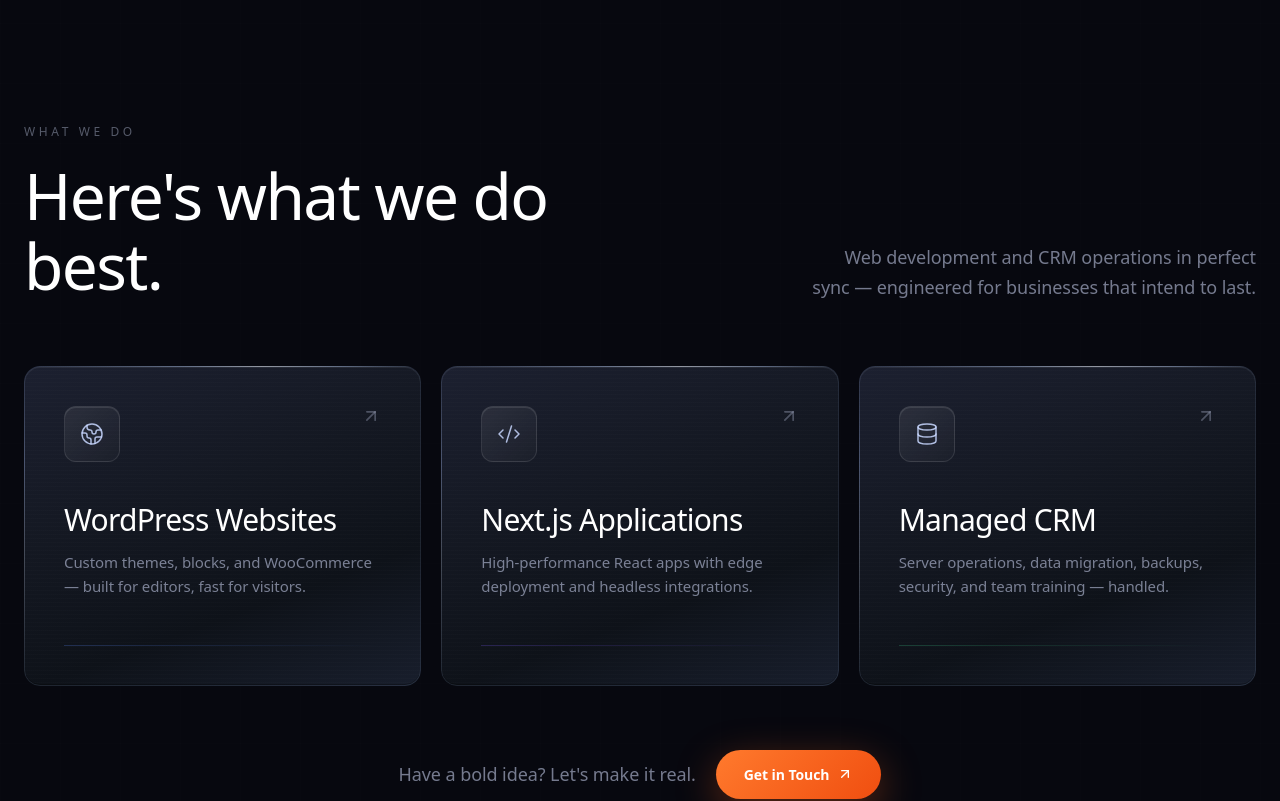
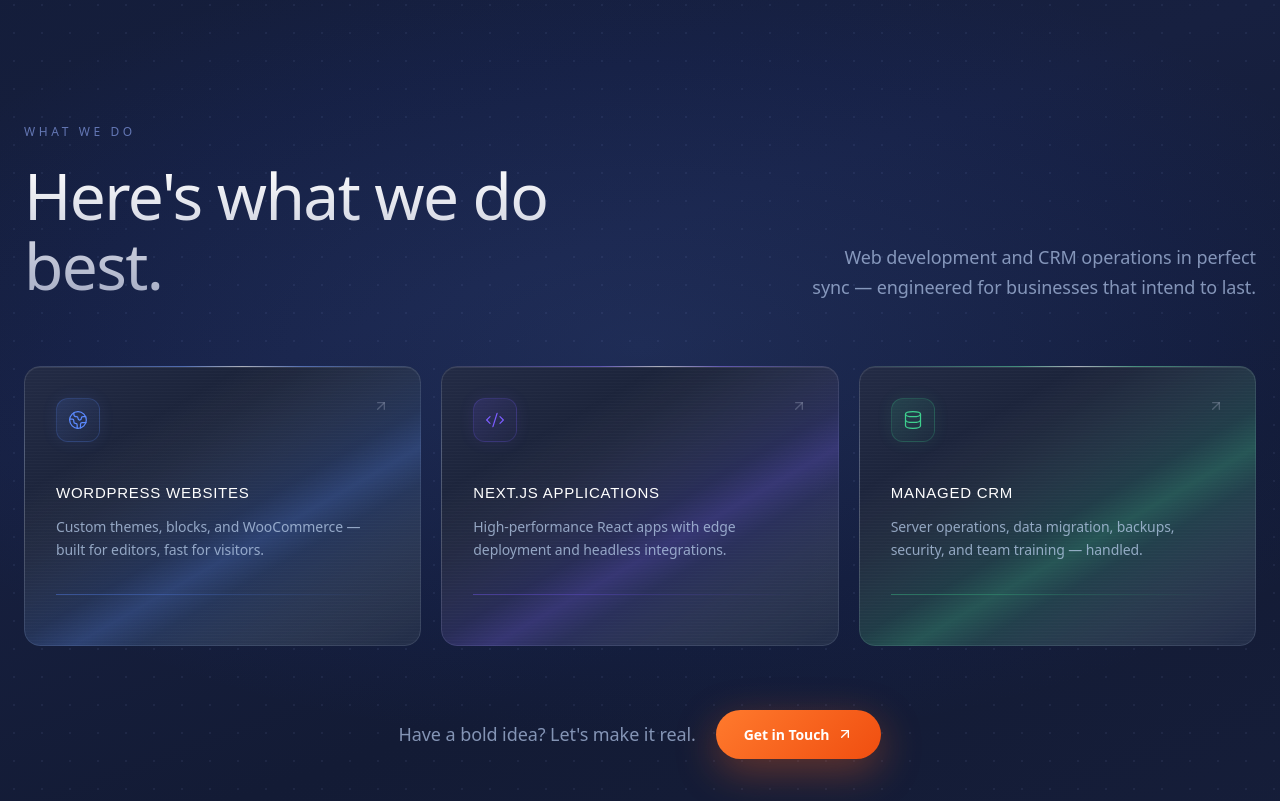
Before and after one commit to ibizadan/telproweb, a Next.js app: page / in a window 1280 px wide. Shown: the part 1960-2761 px from the top of the page. Built offline with nearby package versions, Linux system fonts and the light colour scheme; a web font is replaced by a local one.

Commit message:
Add files via upload

```diff
--- a/components/WhatWeDo.tsx
+++ b/components/WhatWeDo.tsx
@@ -1,5 +1,6 @@
 'use client';
 import { motion } from 'framer-motion';
+import { useEffect, useRef } from 'react';
 import { Globe2, Code2, Database, ArrowUpRight } from 'lucide-react';
 
 const items = [
@@ -7,29 +8,85 @@ const items = [
     icon: Globe2,
     title: 'WordPress Websites',
     desc: 'Custom themes, blocks, and WooCommerce — built for editors, fast for visitors.',
-    accent: 'rgba(91,138,255,0.6)',
+    accent: '#5b8aff',
   },
   {
     icon: Code2,
     title: 'Next.js Applications',
     desc: 'High-performance React apps with edge deployment and headless integrations.',
-    accent: 'rgba(123,92,255,0.6)',
+    accent: '#7b5cff',
   },
   {
     icon: Database,
     title: 'Managed CRM',
     desc: 'Server operations, data migration, backups, security, and team training — handled.',
-    accent: 'rgba(62,207,142,0.6)',
+    accent: '#3ecf8e',
   },
 ];
 
+/** Identical scrolling light beam used in About cards */
+function CardCanvas({ color }: { color: string }) {
+  const ref = useRef<HTMLCanvasElement>(null);
+  useEffect(() => {
+    const canvas = ref.current;
+    if (!canvas) return;
+    const ctx = canvas.getContext('2d');
+    if (!ctx) return;
+    let W = 0, H = 0, x = -200, raf = 0;
+    const resize = () => {
+      W = canvas.offsetWidth; H = canvas.offsetHeight;
+      canvas.width = W; canvas.height = H;
+    };
+    resize();
+    window.addEventListener('resize', resize);
+    const draw = () => {
+      ctx.clearRect(0, 0, W, H);
+      const grad = ctx.createLinearGradient(x - 80, 0, x + 80, H);
+      grad.addColorStop(0, 'rgba(255,255,255,0)');
+      grad.addColorStop(0.4, `${color}22`);
+      grad.addColorStop(0.5, `${color}44`);
+      grad.addColorStop(0.6, `${color}22`);
+      grad.addColorStop(1, 'rgba(255,255,255,0)');
+      ctx.fillStyle = grad;
+      ctx.fillRect(0, 0, W, H);
+      x += 1.2;
+      if (x > W + 200) x = -200;
+      raf = requestAnimationFrame(draw);
+    };
+    raf = requestAnimationFrame(draw);
+    return () => { cancelAnimationFrame(raf); window.removeEventListener('resize', resize); };
+  }, [color]);
+  return (
+    <canvas
+      ref={ref}
+      className="absolute inset-0 w-full h-full pointer-events-none"
+      style={{ zIndex: 1 }}
+    />
+  );
+}
+
 export default function WhatWeDo() {
   return (
-    <section className="relative py-32 md:py-40" style={{ background: '#07080f' }}>
-      {/* Subtle background grid */}
-      <div className="absolute inset-0 bg-grid opacity-20" />
+    <section
+      id="services"
+      className="relative py-32 md:py-40 overflow-hidden"
+      style={{
+        background: 'linear-gradient(160deg, #141d3a 0%, #172040 35%, #131b35 65%, #161e3a 100%)',
+      }}
+    >
+      {/* Warm ambient radial — lifts the overall brightness */}
+      <div className="absolute inset-0 pointer-events-none" style={{
+        background: 'radial-gradient(ellipse 90% 60% at 50% 40%, rgba(91,138,255,0.13) 0%, rgba(35,75,210,0.06) 50%, transparent 70%)',
+      }} />
+      {/* Subtle dot-grid texture */}
+      <div className="absolute inset-0 pointer-events-none" style={{
+        backgroundImage: 'radial-gradient(rgba(160,185,255,0.07) 1px, transparent 1px)',
+        backgroundSize: '28px 28px',
+      }} />
 
       <div className="relative max-w-7xl mx-auto px-6">
+
+        {/* Header */}
         <motion.div
           initial={{ opacity: 0, y: 30 }}
           whileInView={{ opacity: 1, y: 0 }}
@@ -39,20 +96,26 @@ export default function WhatWeDo() {
         >
           <div>
             <p className="text-[12px] uppercase tracking-[0.3em] font-medium mb-5"
-              style={{ color: 'rgba(164,171,196,0.5)' }}>What We Do</p>
-            <h2 className="font-medium leading-[1.1] tracking-[-0.025em] text-white"
-              style={{ fontSize: 'clamp(36px,5vw,64px)' }}>
+              style={{ color: 'rgba(150,175,255,0.6)' }}>What We Do</p>
+            <h2 className="font-medium leading-[1.1] tracking-[-0.025em]"
+              style={{
+                fontSize: 'clamp(36px,5vw,64px)',
+                background: 'linear-gradient(180deg,#ffffff 0%,#a4abc4 100%)',
+                WebkitBackgroundClip: 'text',
+                WebkitTextFillColor: 'transparent',
+                backgroundClip: 'text',
+              }}>
               Here&apos;s what we do best.
             </h2>
           </div>
           <p className="text-lg leading-relaxed md:text-right md:max-w-md md:ml-auto"
-            style={{ color: 'rgba(164,171,196,0.7)' }}>
+            style={{ color: 'rgba(180,200,235,0.7)' }}>
             Web development and CRM operations in perfect sync — engineered for businesses that intend to last.
           </p>
         </motion.div>
 
-        {/* 3-column cards on lg, stacked on mobile */}
-        <div className="grid md:grid-cols-3 gap-5">
+        {/* Cards — identical design to About cards */}
+        <div className="grid md:grid-cols-3 gap-5 mb-16">
           {items.map((it, i) => (
             <motion.a
               key={it.title}
@@ -60,74 +123,78 @@ export default function WhatWeDo() {
               initial={{ opacity: 0, y: 40 }}
               whileInView={{ opacity: 1, y: 0 }}
               viewport={{ once: true, margin: '-50px' }}
-              transition={{ duration: 0.6, delay: i * 0.1, ease: [0.16, 1, 0.3, 1] }}
-              className="group relative rounded-2xl overflow-hidden p-8 md:p-10 flex flex-col"
-              style={{ minHeight: 320, textDecoration: 'none' }}
+              transition={{ duration: 0.7, delay: i * 0.1, ease: [0.16, 1, 0.3, 1] }}
+              className="relative rounded-2xl overflow-hidden group"
+              style={{ minHeight: 280, textDecoration: 'none', display: 'block' }}
             >
-              {/* ── STEEL / BRUSHED METAL background ── */}
-              {/* Base dark steel */}
+              {/* ── Identical lighter steel base as About cards ── */}
               <div className="absolute inset-0" style={{
-                background: 'linear-gradient(160deg, #1c2030 0%, #141822 40%, #0e1219 70%, #181e2c 100%)',
+                background: 'linear-gradient(145deg, #232b45 0%, #1a2238 35%, #1e2a42 65%, #242f4a 100%)',
               }} />
-              {/* Brushed horizontal lines */}
+              {/* Fine horizontal brushed lines */}
               <div className="absolute inset-0" style={{
-                backgroundImage: 'repeating-linear-gradient(0deg, transparent, transparent 3px, rgba(255,255,255,0.012) 3px, rgba(255,255,255,0.012) 4px)',
+                backgroundImage: 'repeating-linear-gradient(0deg,transparent,transparent 2px,rgba(255,255,255,0.018) 2px,rgba(255,255,255,0.018) 3px)',
               }} />
-              {/* Top-edge shine */}
-              <div className="absolute top-0 left-0 right-0 h-px" style={{
-                background: 'linear-gradient(90deg, transparent 0%, rgba(200,220,255,0.35) 40%, rgba(255,255,255,0.5) 60%, rgba(200,220,255,0.35) 80%, transparent 100%)',
+              {/* Top shine — accent coloured */}
+              <div className="absolute top-0 left-0 right-0" style={{
+                height: 1,
+                background: `linear-gradient(90deg,transparent,${it.accent}88 40%,rgba(255,255,255,0.6) 55%,${it.accent}88 70%,transparent)`,
               }} />
-              {/* Left-edge steel glare */}
-              <div className="absolute top-0 left-0 bottom-0 w-px" style={{
-                background: 'linear-gradient(180deg, transparent 0%, rgba(180,200,255,0.25) 30%, rgba(255,255,255,0.15) 60%, transparent 100%)',
+              {/* Left glare */}
+              <div className="absolute top-0 left-0 bottom-0" style={{
+                width: 1,
+                background: 'linear-gradient(180deg,transparent,rgba(200,220,255,0.2) 30%,rgba(255,255,255,0.12) 60%,transparent)',
               }} />
-              {/* Moving shimmer on hover — implemented as an overlay */}
-              <div className="absolute inset-0 opacity-0 group-hover:opacity-100 transition-opacity duration-700 pointer-events-none" style={{
-                background: 'linear-gradient(125deg, transparent 20%, rgba(255,255,255,0.04) 40%, rgba(255,255,255,0.07) 50%, rgba(255,255,255,0.04) 60%, transparent 80%)',
+              {/* Border */}
+              <div className="absolute inset-0 rounded-2xl" style={{
+                border: '1px solid rgba(200,220,255,0.12)',
+                boxShadow: 'inset 0 1px 0 rgba(255,255,255,0.08)',
               }} />
-              {/* Accent color glow from bottom */}
-              <div className="absolute -bottom-8 -right-8 w-40 h-40 rounded-full pointer-events-none opacity-0 group-hover:opacity-100 transition-opacity duration-700" style={{
-                background: `radial-gradient(circle, ${it.accent}, transparent 70%)`,
-                filter: 'blur(20px)',
-              }} />
-              {/* Steel border */}
-              <div className="absolute inset-0 rounded-2xl pointer-events-none" style={{
-                border: '1px solid rgba(180,200,255,0.1)',
-                boxShadow: 'inset 0 1px 0 rgba(255,255,255,0.07), inset 0 -1px 0 rgba(0,0,0,0.3)',
+              {/* Scrolling light beam */}
+              <CardCanvas color={it.accent} />
+              {/* Hover glow */}
+              <div className="absolute inset-0 opacity-0 group-hover:opacity-100 transition-opacity duration-500" style={{
+                background: `radial-gradient(ellipse 70% 60% at 50% 100%, ${it.accent}20, transparent 70%)`,
               }} />
 
               {/* Content */}
-              <div className="relative flex items-start justify-between mb-10">
-                <div className="w-14 h-14 rounded-xl flex items-center justify-center" style={{
-                  background: 'linear-gradient(135deg, rgba(255,255,255,0.08) 0%, rgba(255,255,255,0.02) 100%)',
-                  border: '1px solid rgba(255,255,255,0.1)',
-                  boxShadow: 'inset 0 1px 0 rgba(255,255,255,0.1)',
-                }}>
-                  <it.icon className="w-6 h-6" style={{ color: 'rgba(200,215,255,0.85)' }} strokeWidth={1.5} />
+              <div className="relative p-8" style={{ zIndex: 2 }}>
+                <div className="flex items-start justify-between mb-10">
+                  <div className="w-11 h-11 rounded-xl flex items-center justify-center" style={{
+                    background: `linear-gradient(135deg,${it.accent}28,${it.accent}08)`,
+                    border: `1px solid ${it.accent}33`,
+                    boxShadow: `0 0 16px ${it.accent}18`,
+                  }}>
+                    <it.icon className="w-5 h-5" style={{ color: it.accent }} strokeWidth={1.5} />
+                  </div>
+                  <ArrowUpRight
+                    className="w-4 h-4 transition-all group-hover:-translate-y-0.5 group-hover:translate-x-0.5"
+                    style={{ color: 'rgba(164,171,196,0.35)' }}
+                  />
                 </div>
-                <ArrowUpRight className="w-5 h-5 transition-all group-hover:-translate-y-1 group-hover:translate-x-1"
-                  style={{ color: 'rgba(164,171,196,0.4)' }} />
+                <h3 className="font-display text-[15px] uppercase tracking-wider mb-3 text-white">{it.title}</h3>
+                <p className="text-[14px] leading-relaxed" style={{ color: 'rgba(180,200,230,0.78)' }}>{it.desc}</p>
+
+                {/* Bottom accent line — same as About cards */}
+                <div className="mt-8" style={{
+                  height: 1,
+                  background: `linear-gradient(90deg,${it.accent},transparent)`,
+                  opacity: 0.4,
+                }} />
               </div>
-              <h3 className="relative text-2xl md:text-3xl font-medium tracking-tight text-white mb-3">{it.title}</h3>
-              <p className="relative leading-relaxed flex-1" style={{ fontSize: 15, color: 'rgba(164,171,196,0.72)' }}>{it.desc}</p>
-
-              {/* Bottom accent line */}
-              <div className="relative mt-8 h-px" style={{
-                background: `linear-gradient(90deg, ${it.accent}, transparent)`,
-                opacity: 0.4,
-              }} />
             </motion.a>
           ))}
         </div>
 
+        {/* Footer CTA row */}
         <motion.div
           initial={{ opacity: 0, y: 20 }}
           whileInView={{ opacity: 1, y: 0 }}
           viewport={{ once: true }}
-          transition={{ duration: 0.6, delay: 0.3 }}
-          className="mt-16 flex flex-col md:flex-row items-center justify-center gap-5"
+          transition={{ duration: 0.6 }}
+          className="flex flex-col md:flex-row items-center justify-center gap-5"
         >
-          <p className="text-lg" style={{ color: 'rgba(164,171,196,0.7)' }}>
+          <p className="text-lg" style={{ color: 'rgba(180,200,235,0.7)' }}>
             Have a bold idea? Let&apos;s make it real.
           </p>
           <a href="#contact"
```
Also changed, not shown: components/Navbar.tsx (+19 -7 lines).
